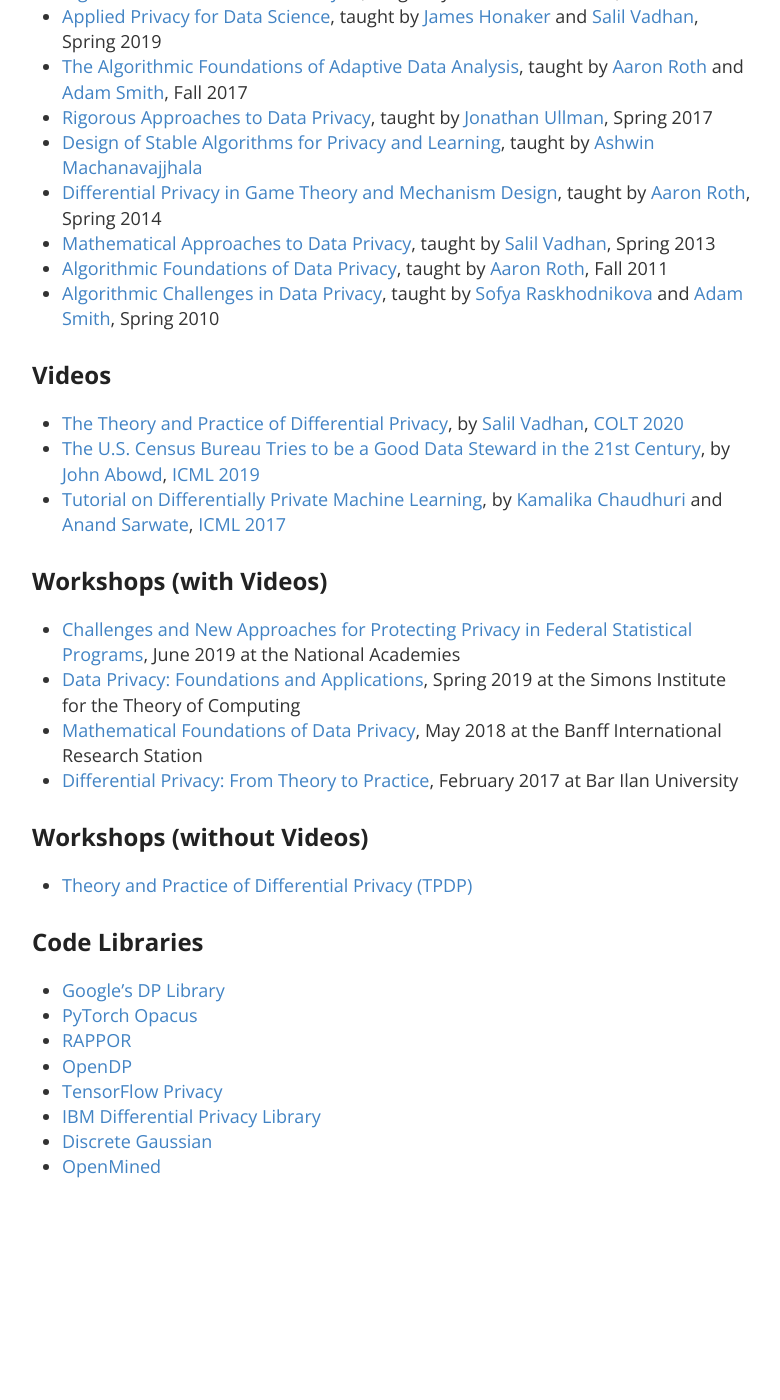
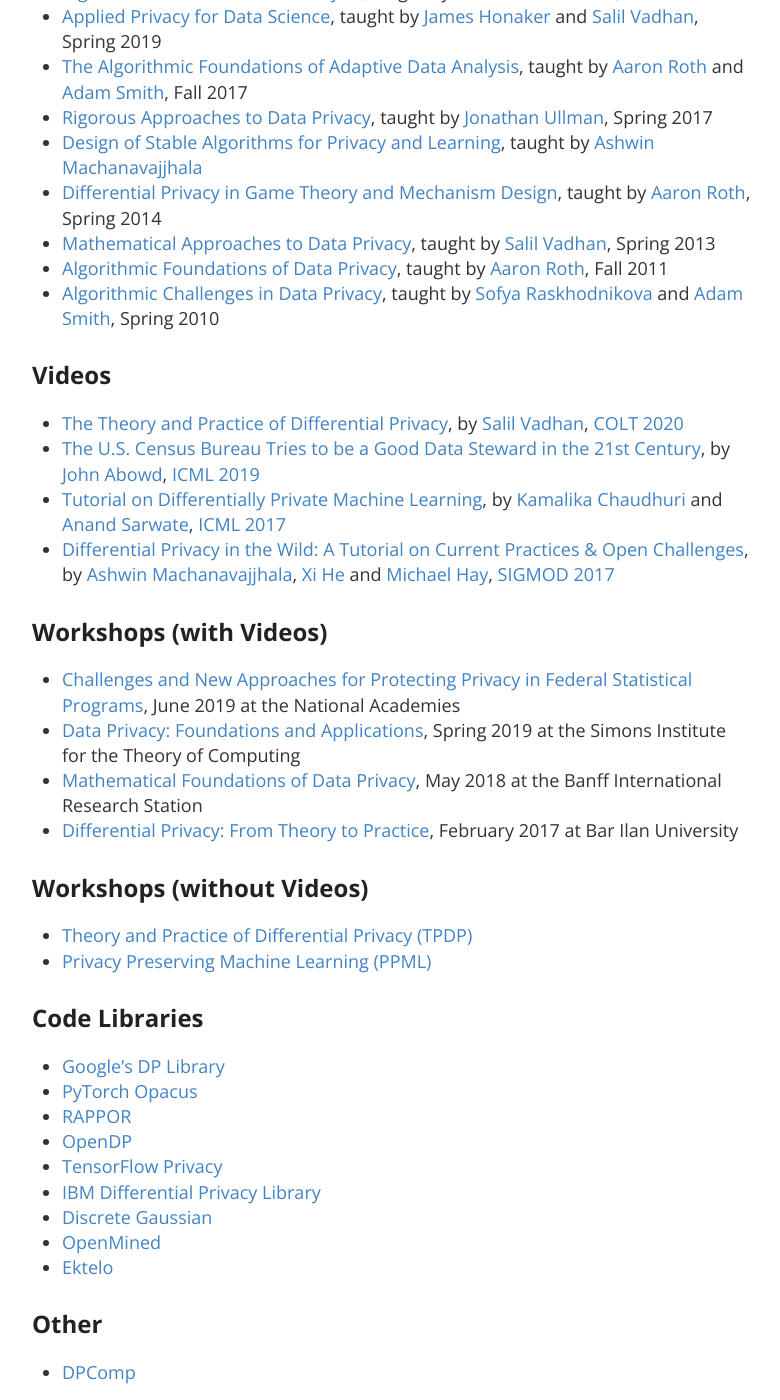
Before and after one commit to differentialprivacy/differentialprivacy, a Jekyll site: the page built from resources.md, in a window 1280 px wide and 1400 px high, scrolled down 781 px. Shown: the whole window, without its empty margins (248-1028 px from the left). Built offline with Jekyll 4.4.1, drawn with Linux system fonts in a browser that asks for light colours; before the commit the page ends 1976 px from its top, so only the background shows below that.

Commit message:
Added more resources

```diff
--- a/resources.md
+++ b/resources.md
@@ -33,6 +33,7 @@
 * [The Theory and Practice of Differential Privacy](https://www.youtube.com/watch?v=4bpFDpT1t7I), by [Salil Vadhan](https://salil.seas.harvard.edu/), [COLT 2020](https://www.colt2020.org/)
 * [The U.S. Census Bureau Tries to be a Good Data Steward in the 21st Century](https://www.youtube.com/watch?v=R_8riuhIw-4), by [John Abowd](https://www.ilr.cornell.edu/people/john-abowd), [ICML 2019](https://icml.cc/Conferences/2019)
 * [Tutorial on Differentially Private Machine Learning](https://vimeo.com/248492174), by [Kamalika Chaudhuri](http://cseweb.ucsd.edu/~kamalika/) and [Anand Sarwate](https://www.ece.rutgers.edu/~asarwate/), [ICML 2017](https://icml.cc/Conferences/2017/)
+* [Differential Privacy in the Wild:  A Tutorial on Current Practices & Open Challenges](http://sigmod2017.org/sigmod-program/#tutorial), by [Ashwin Machanavajjhala](https://users.cs.duke.edu/~ashwin/), [Xi He](https://cs.uwaterloo.ca/~xihe/) and [Michael Hay](https://cs.colgate.edu/~mhay/), [SIGMOD 2017](http://sigmod2017.org/)
 
 ## Workshops (with Videos)
 * [Challenges and New Approaches for Protecting Privacy in Federal Statistical Programs](https://www.nationalacademies.org/event/06-06-2019/challenges-and-new-approaches-for-protecting-privacy-in-federal-statistical-programs-a-workshop), June 2019 at the National Academies
@@ -42,6 +43,7 @@
 
 ## Workshops (without Videos)
 * [Theory and Practice of Differential Privacy (TPDP)](https://tpdp.journalprivacyconfidentiality.org/)
+* [Privacy Preserving Machine Learning (PPML)](https://ppml-workshop.github.io/)
 
 ## Code Libraries
 * [Google's DP Library](https://github.com/google/differential-privacy)
@@ -52,3 +54,7 @@
 * [IBM Differential Privacy Library](https://github.com/IBM/differential-privacy-library)
 * [Discrete Gaussian](https://github.com/IBM/discrete-gaussian-differential-privacy)
 * [OpenMined](https://github.com/OpenMined/OM-Welcome-Package)
+* [Ektelo](https://ektelo.github.io/)
+
+## Other
+* [DPComp](https://www.dpcomp.org/)
```
